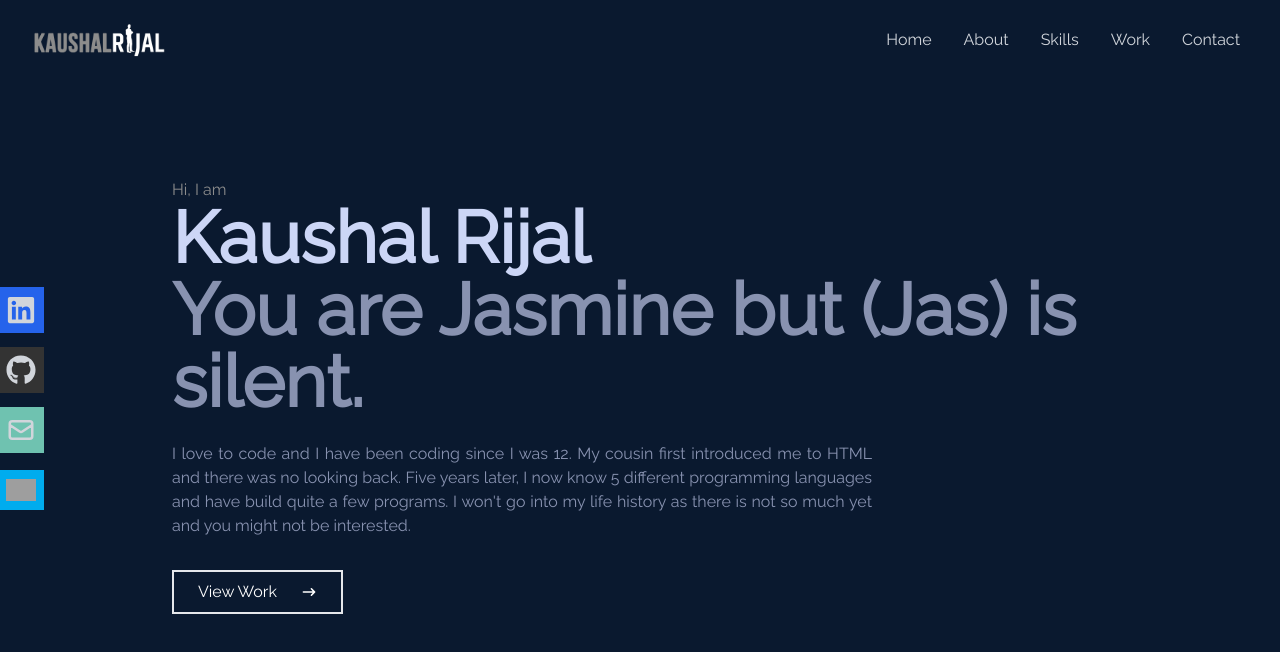
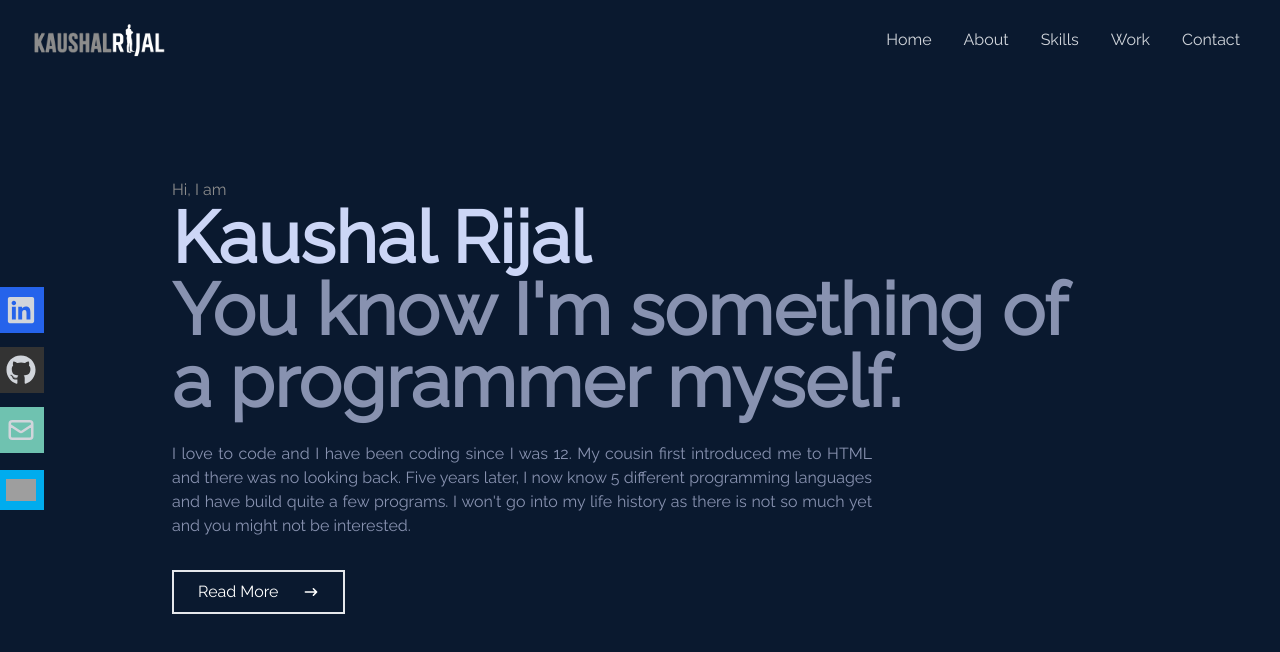
Before and after one commit to kaushalrijal/new-portfolio, a React (Create React App) app: page / in a window 1280 px wide. Shown: the top 652 px of the page. Built offline with nearby package versions, Linux system fonts and the light colour scheme; grey boxes are pictures that could not be loaded; the HTML template or start-up script is replaced by a standard one.

Commit message:
Update Home.jsx

```diff
--- a/src/components/Home.jsx
+++ b/src/components/Home.jsx
@@ -12,7 +12,7 @@ const Home = () => {
           Kaushal Rijal
         </h1>
         <h2 className="text-4xl sm:text-7xl font-bold text-[#8892b0]">
-          You are Jasmine but (Jas) is silent.
+          You know I&apos;m something of a programmer myself.
         </h2>
         <p className="text-[#8892b0] py-4 max-w-[700px] text-justify">
           I love to code and I have been coding since I was 12. My cousin first
@@ -22,9 +22,9 @@ const Home = () => {
           yet and you might not be interested.
         </p>
         <div>
-          <Link to="work" smooth={true} duration={500}>
+          <Link to="about" smooth={true} duration={500}>
             <button className="text-white group border-2 px-4 py-2 my-2 flex items-center hover:bg-[#8C8C8C] hover:border-[#8c8c8c]">
-              View Work{" "}
+              Read More{" "}
               <span className="group-hover:rotate-90 duration-300">
                 <HiArrowNarrowRight className="ml-4" />
               </span>
```
